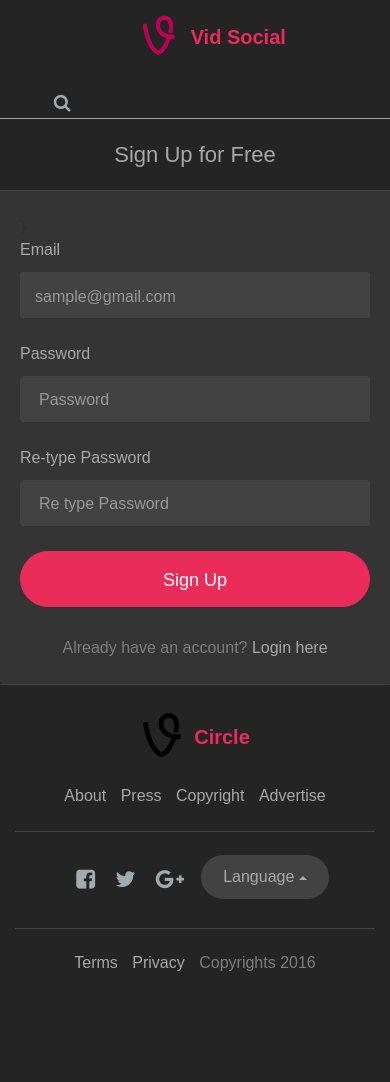
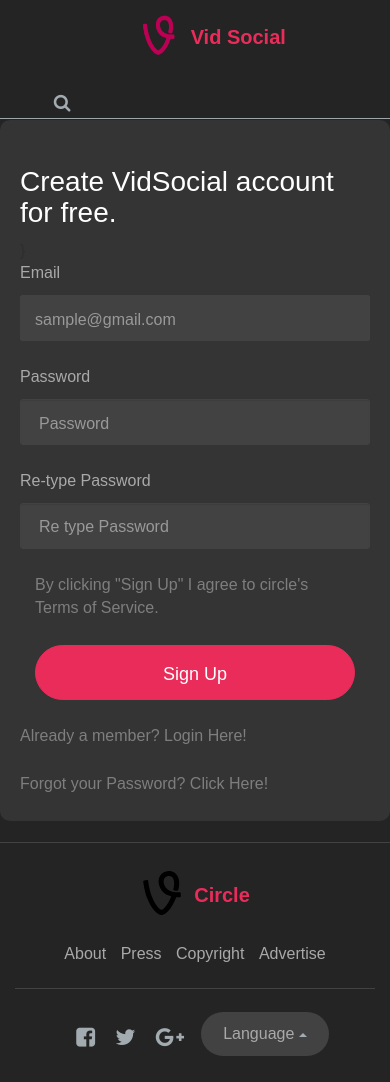
Before and after one commit to Devilla/vid, a Django app: page /register/ in a window 390 px wide. Shown: the top 1082 px of the page. Before the commit the page ends 971 px from the top, so only its background shows below. Run offline with Django 3.2, Linux system fonts and the light colour scheme; some libraries are stand-ins or nearby versions; some web fonts are replaced.

Commit message:
login and register form are responsive

```diff
--- a/core/templates/core/navbar.html
+++ b/core/templates/core/navbar.html
@@ -2,6 +2,9 @@
 <style>
 .thumbnailImage{
     height:200px !important;
+}
+.text-white{
+    color:white !important;
 }
 </style>
 <div class="container-fluid">
--- a/register/templates/register/signup_base.html
+++ b/register/templates/register/signup_base.html
@@ -1,27 +1,28 @@
 {% load staticfiles %}
-
 
 <div class="container-fluid bg-image">
     <div class="row">
         <div class="login-wraper">
-            <div class="hidden-xs">
-                <img src='{% static "images/login.jpg" %}' alt="">
-            </div>
+
             <div class="banner-text hidden-xs">
                 <div class="line"></div>
-                <div class="b-text">
-                    Watch <span class="color-active">millions<br> of</span> <span class="color-b1">v</span><span class="color-b2">i</span><span
+                <div class="b-text text-white">
+                    Watch</span> <span class="color-active">millions of</span> <span class="color-b1">v</span><span class="color-b2">i</span><span
                         class="color-b3">de</span><span class="color-active">os</span> for free.
                 </div>
                 <div class="overtext">
                     Over 6000 videos uploaded Daily.
                 </div>
             </div>
-            <div class="login-window">
-                <div class="l-head">
-                    Sign Up for Free
+            <div class="login-window p-3">
+
+                <div class="col-md-3 col-sm-1">
+
                 </div>
-                <div class="l-form">
+                <div class="col-md-6 col-sm-10 l-form " style="border-radius:10px; margin-bottom:5%">
+                        <div class="">
+                                <h3 class="text-white">Create VidSocial account for free.</h3>
+                            </div>
                             <form action="" method="POST" enctype='multipart/form-data'>
 
                                 {% if form.errors %}
@@ -54,23 +55,25 @@
                                     <label for="exampleInputPassword2">Re-type Password</label>
                                     {{ form.password2 }}
                                 </div>
-                        <div class="row">
-                            <div class="col-lg-7"><button type="submit" class="btn btn-cv1">Sign Up</button></div>
-                            <div class="hidden-xs">
-                                <div class="col-lg-1 ortext">or</div>
-                                <div class="col-lg-4 signuptext"><a href="{% url 'login:login' %}">Log In</a></div>
-                            </div>
-                        </div>
-                        <div class="row hidden-xs">
+
+                                <div class="form-group">
                                     <div class="col-lg-12 forgottext">
                                         <a href="#">By clicking "Sign Up" I agree to circle's Terms of Service.</a>
                                     </div>
                                 </div>
-                        <div class="visible-xs text-center mt-30">
-                            <span class="forgottext"><a href="#">Already have an account?</a></span>
-                            <span class="signuptext"><a href="#">Login here</a></span>
+                                <div class="row">
+                                        <div class="col-md-12 col-sm-10 p-0"><div class="col-md-12 col-sm-12"><button type="submit" class="btn btn-cv1">Sign Up</button></div></div>
+                                        <div class="col-md-6 col-sm-12 forgottext"><a href="{% url 'login:login' %}">Already a member? Login Here!</a></div>
+                                        <div class="col-md-6 col-sm-12 forgottext"><a href="#">Forgot your Password? Click Here!</a></div>
                                     </div>
+
                             </form>
+
+
+
+                </div>
+                <div class="col-md-3 col-sm-1">
+
                     </div>
             </div>
         </div>
```
Also changed, not shown: login/templates/login/signin_base.html (+18 -19 lines), register/templates/register/signup_info.html (+20 -12 lines), register/templates/register/smoke_block.html (+28 -13 lines), register/templates/register/steem_block.html (+27 -13 lines), register/templates/register/whale_block.html (+26 -13 lines). Lines whose indentation alone changed are shown as unchanged.
